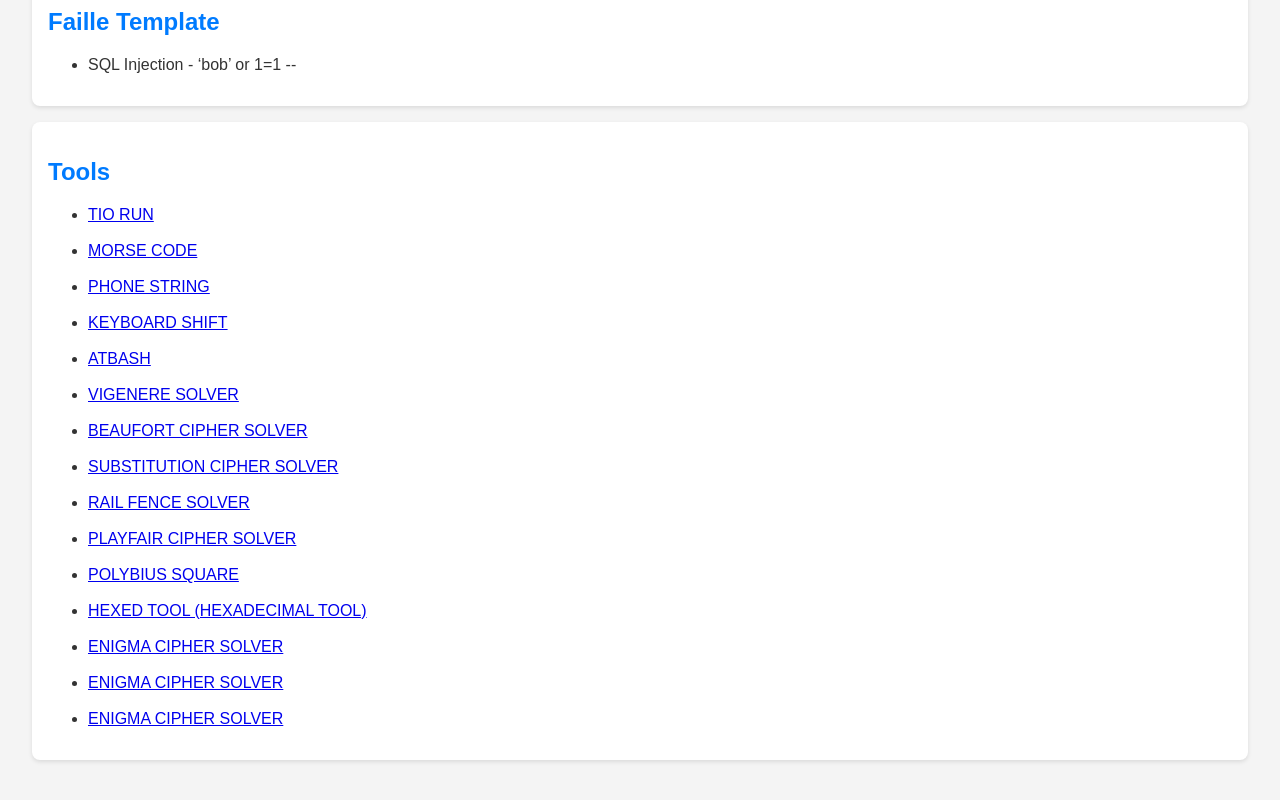
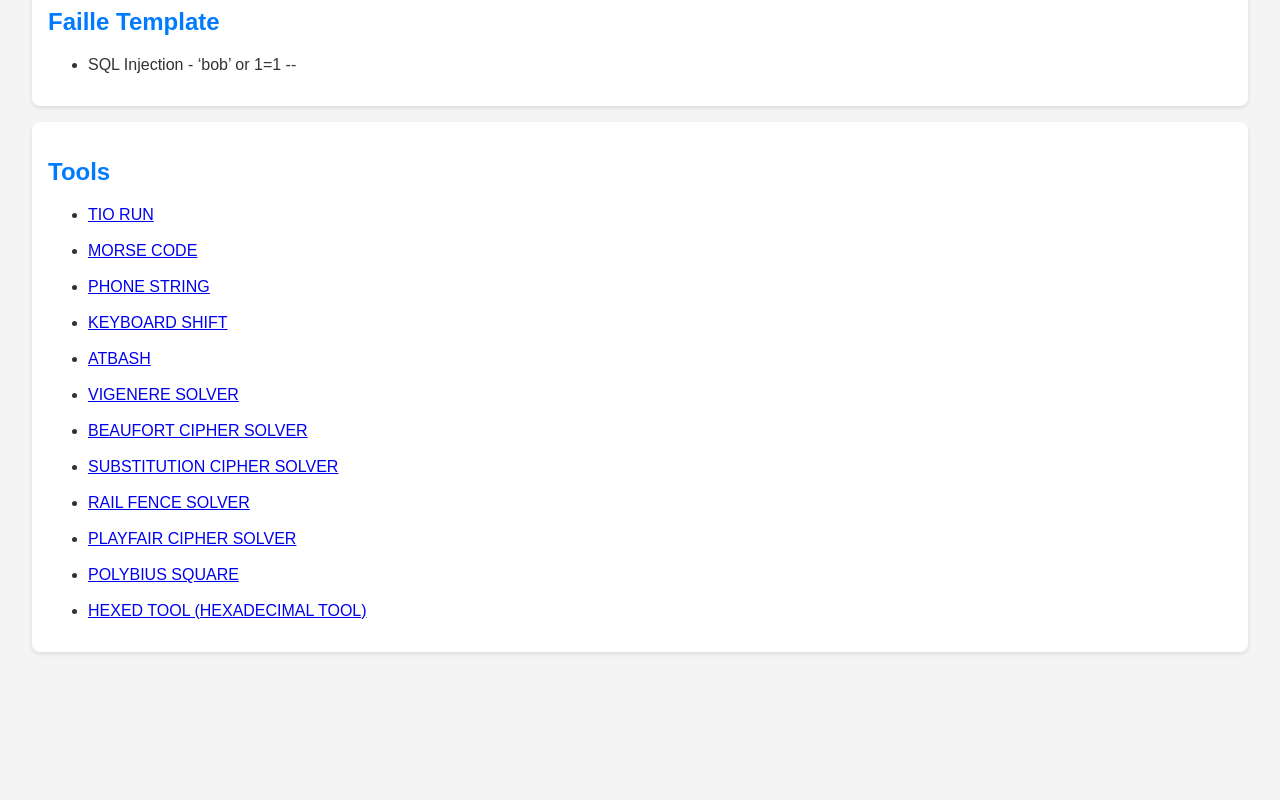
Before and after one commit to GogoGamers/CTF-Cheat-Sheet, a plain HTML site: page index.html in a window 1280 px wide. Shown: the part 1019-1819 px from the top of the page. After the commit the page ends 1719 px from the top, so only its background shows below. Drawn offline with Linux system fonts and the light colour scheme.

Commit message:
Updated index.html

```diff
--- a/index.html
+++ b/index.html
@@ -95,12 +95,6 @@
                 <li><a href="https://www.braingle.com/brainteasers/codes/polybius.php" target="_blank">POLYBIUS SQUARE</a></li>
                 <br>
                 <li><a href="https://hexed.it/" target="_blank">HEXED TOOL (HEXADECIMAL TOOL)</a></li>
-                <br>
-                <li><a href="https://www.dcode.fr/enigma-machine-cipher" target="_blank">ENIGMA CIPHER SOLVER</a></li>
-                <br>
-                <li><a href="https://www.dcode.fr/enigma-machine-cipher" target="_blank">ENIGMA CIPHER SOLVER</a></li>
-                <br>
-                <li><a href="https://www.dcode.fr/enigma-machine-cipher" target="_blank">ENIGMA CIPHER SOLVER</a></li>
             </ul>
         </section>
     </main>
```
